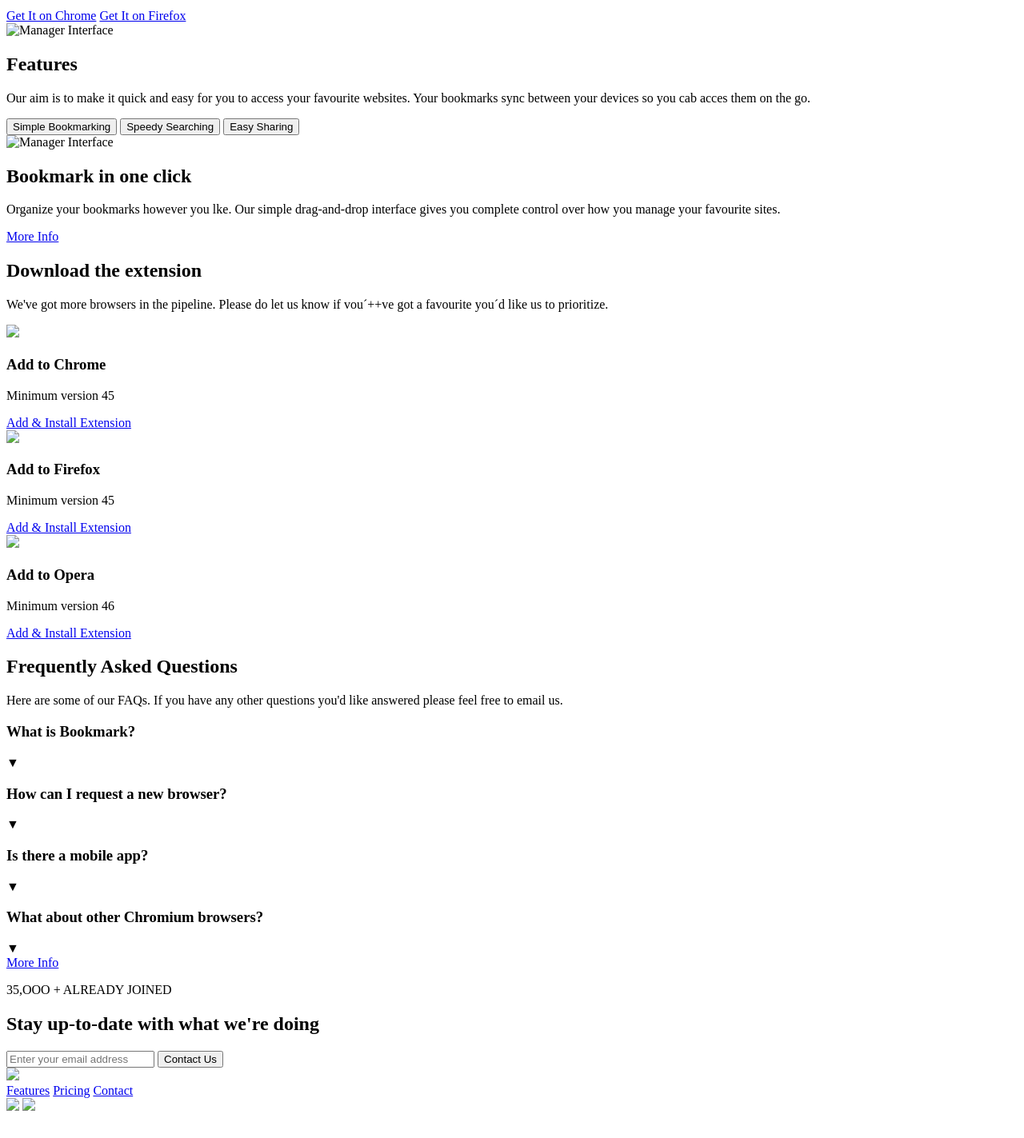
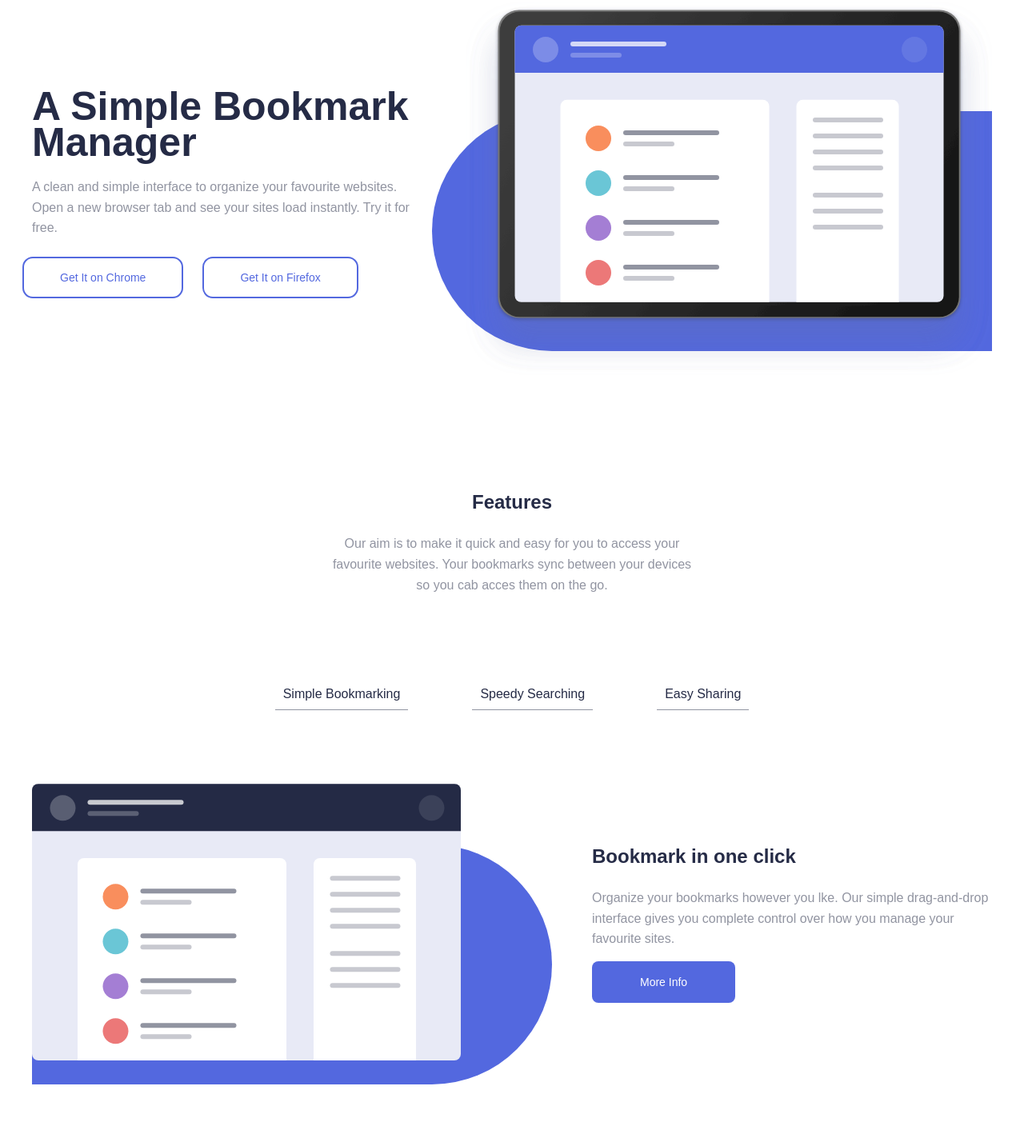
Before and after one commit to BauveR/sprint--1.1-, a plain HTML site: page index.html in a window 1280 px wide. Shown: the part 157-1580 px from the top of the page at 80% size. Before the commit the page ends 1558 px from the top, so only its background shows below. Drawn offline with Linux system fonts and the light colour scheme.

Commit message:
relink images and favicon

```diff
--- a/index.html
+++ b/index.html
@@ -4,12 +4,17 @@
     <meta charset="UTF-8">
     <meta name="viewport" content="width=device-width, initial-scale=1.0">
     <title>Document</title>
+    <link rel="stylesheet" href="styles.css" />
+    <link
+    rel="icon"
+    type="image/x-icon"
+    href="/assets/icons/favicon-32x32.png"/>
 </head>
 <body>
     <header class="main-header">
         <div class="container header-container">
           <a href="#" class="logo">
-            <img src="/Resources/logo-bookmark.svg" class="logo-svg">
+            <img src="/assets/logos/logo-bookmark.svg" class="logo-svg">
           </a>
           <nav class="main-nav">
             <a href="#" class="btn-menu">Features</a>
@@ -36,7 +41,7 @@
           </div>
           <div class="image-column">
             <div class="shape"></div>
-            <img src="/Resources/illustration-hero.svg" alt="Manager Interface">
+            <img src="assets/images/illustration-hero.svg" alt="Manager Interface">
           </div>
         </div>
         </div>
@@ -61,7 +66,7 @@
         <div class="main-feature">
           <div class="image-feature">
             <div class="feature-shape"></div>
-            <img src="/Resources/illustration-features-tab-1.svg" alt="Manager Interface">
+            <img src="/assets/images/illustration-features-tab-1.svg" alt="Manager Interface">
           </div>
           <div class="text-feature">
             <h1>Bookmark in one click</h1>
@@ -85,7 +90,7 @@
   <div class="container">
 <div class="browser-cards">
 <div class="browser-card">
-<img src="/Resources/logo-chrome.svg">
+<img src="/assets/logos/logo-chrome.svg">
   <h3>Add to Chrome</h3>
   <p>Minimum version 45</p>
   <div class="dots">
@@ -108,7 +113,7 @@
   <a href="#" class="btn-card">Add & Install Extension</a>
 </div>
 <div class="browser-card">
-<img src="/Resources/logo-firefox.svg">
+<img src="/assets/logos/logo-firefox.svg">
   <h3>Add to Firefox</h3>
   <p>Minimum version 45</p>
   <div class="dots">
@@ -131,7 +136,7 @@
   <a href="#" class="btn-card">Add & Install Extension</a>
 </div>
 <div class="browser-card">
-<img src="/Resources/logo-opera.svg">
+<img src="/assets/logos/logo-opera.svg">
   <h3>Add to Opera</h3>
   <p>Minimum version 46</p>
   <div class="dots">
@@ -207,7 +212,7 @@
 <footer class="footer">
   <div class="container footer-container">
     <a href="#" class="logo-svg">
-      <img src="/Resources/logo-bookmark white.svg" class="logo-svg">
+      <img src="/assets/logos/logo-bookmark white.svg" class="logo-svg">
     </a>
     <nav class="main-footer">
       <a href="#" class="btn-footer">Features</a>
@@ -216,8 +221,8 @@
       <href="#" class="social-icon">
     </nav>
     <div class="footer-right social-icons">
-        <img src="/Resources/icon-facebook.svg">
-        <img src="/Resources/icon-twitter.svg">
+        <img src="/assets/icons/icon-facebook.svg">
+        <img src="/assets/icons/icon-twitter.svg">
     </div>
   </div>
 </footer>
```
